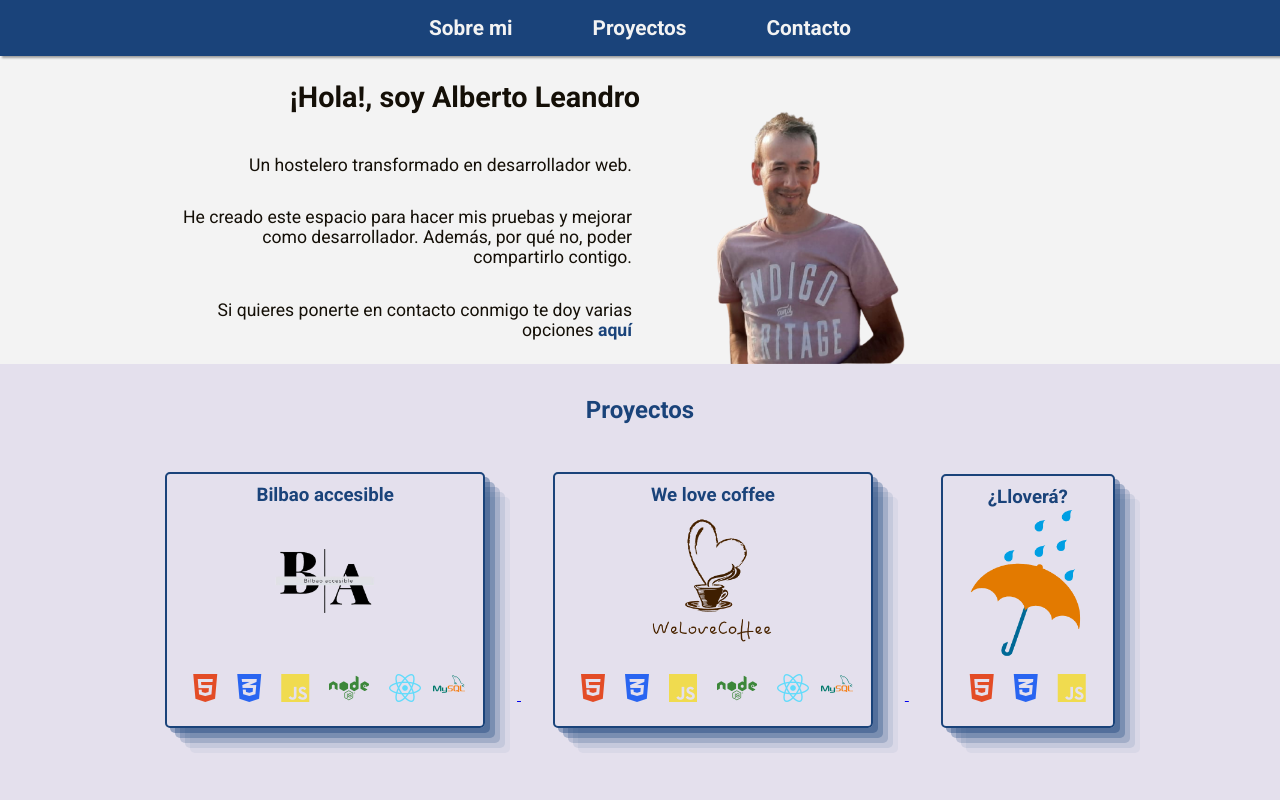
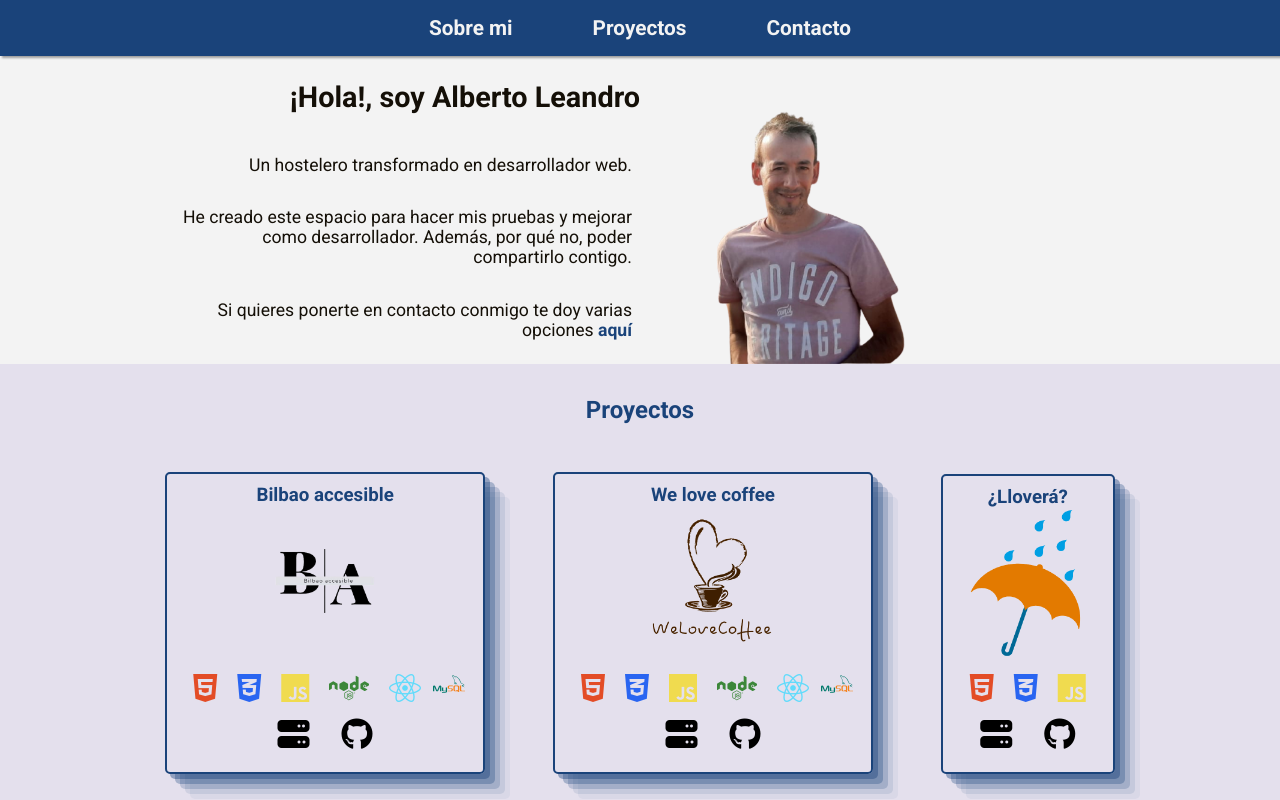
Before and after one commit to Bertooor/portfolio, a plain HTML site: page index.html in a window 1280 px wide. Shown: the top 800 px of the page. Drawn offline with Linux system fonts and the light colour scheme.

Commit message:
enlaces a servidor y github + organizar css

```diff
--- a/index.html
+++ b/index.html
@@ -38,7 +38,6 @@
       <section id="proyectos">
         <h2>Proyectos</h2>
         <ul>
-          <a href="https://bilbaoaccesible.albertoleandro.com">
           <li>
             <h3>Bilbao accesible</h3>
             <img
@@ -66,9 +65,14 @@
                 class="mysql"
               />
             </p>
+            <p class="enlaces">
+              <a href="https://bilbaoaccesible.albertoleandro.com"
+                ><i class="fa-solid fa-server"></i></a
+              ><a href="https://github.com/Bertooor/Prueba_dp_ba"
+                ><i class="fa-brands fa-github"></i
+              ></a>
+            </p>
           </li>
-          </a>
-          <a href="https://welovecoffee.albertoleandro.com">
           <li>
             <h3>We love coffee</h3>
             <img
@@ -96,9 +100,14 @@
                 class="mysql"
               />
             </p>
+            <p class="enlaces">
+              <a href="https://welovecoffee.albertoleandro.com"
+                ><i class="fa-solid fa-server"></i></a
+              ><a href="https://github.com/Bertooor/WeLoveCoffee"
+                ><i class="fa-brands fa-github"></i
+              ></a>
+            </p>
           </li>
-          </a>
-          <a href="https://llovera.albertoleandro.com">
           <li>
             <h3>¿Lloverá?</h3>
             <img
@@ -114,8 +123,14 @@
               ></label>
               <label class="iconos js"><i class="fa-brands fa-js"></i></label>
             </p>
+            <p class="enlaces">
+              <a href="https://llovera.albertoleandro.com"
+                ><i class="fa-solid fa-server"></i></a
+              ><a href="https://github.com/Bertooor/Llovera"
+                ><i class="fa-brands fa-github"></i
+              ></a>
+            </p>
           </li>
-          </a>
         </ul>
         <hr />
         <h3>Servidor</h3>
--- a/style.css
+++ b/style.css
@@ -10,6 +10,12 @@ body {
   color: #140f07;
   font-family: "Roboto", sans-serif;
 }
+
+/**
+ * ############
+ * ## Header ##
+ * ############
+ */
 
 body > header {
   padding: 1rem;
@@ -38,6 +44,12 @@ body > header nav ul li a {
   font-weight: bold;
 }
 
+/**
+ * ##############
+ * ## Sobre mi ##
+ * ##############
+ */
+
 #sobremi {
   padding: 2rem 2rem 0 2rem;
   background-color: #f3f3f3;
@@ -65,6 +77,12 @@ body > header nav ul li a {
   display: block;
   margin: 0 auto;
 }
+
+/**
+ * ###############
+ * ## Proyectos ##
+ * ###############
+ */
 
 #proyectos {
   background-color: #e4e0ed;
@@ -136,6 +154,12 @@ footer {
   color: #61dbfb;
 }
 
+#proyectos ul li p.enlaces a {
+  color: black;
+  font-size: 2rem;
+  margin: 0 1rem;
+}
+
 #proyectos hr {
   height: 10px;
   border: 1;
@@ -150,6 +174,12 @@ footer {
     #f3f3f3 100%
   );
 }
+
+/**
+ * ##############
+ * ## Contacto ##
+ * ##############
+ */
 
 #contacto {
   background-color: #f3f3f3;
@@ -180,6 +210,12 @@ footer {
 }
 
 @media (min-width: 750px) {
+  /**
+ * ############
+ * ## Header ##
+ * ############
+ */
+
   body > header nav ul {
     gap: 5rem;
   }
@@ -187,6 +223,12 @@ footer {
   body > header nav ul li a {
     font-size: 1.3rem;
   }
+
+  /**
+ * ##############
+ * ## Sobre mi ##
+ * ##############
+ */
 
   #sobremi {
     display: grid;
@@ -231,6 +273,12 @@ footer {
     margin: 0;
   }
 
+  /**
+ * ###############
+ * ## Proyectos ##
+ * ###############
+ */
+
   #proyectos p.servidor {
     font-size: 1.1rem;
     max-width: 70%;
```
Lines whose indentation alone changed are shown as unchanged.
